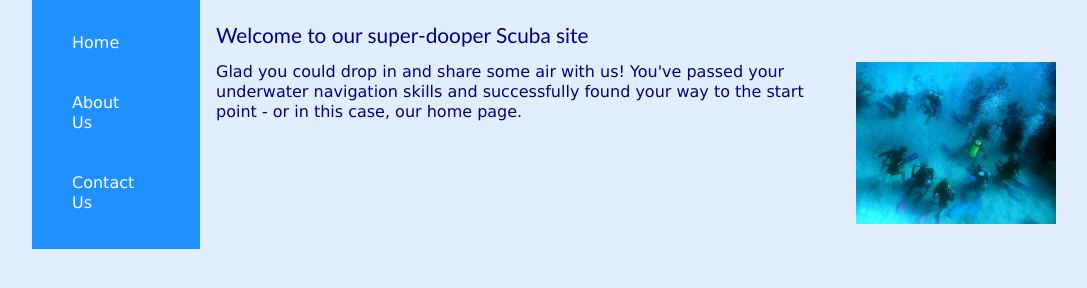
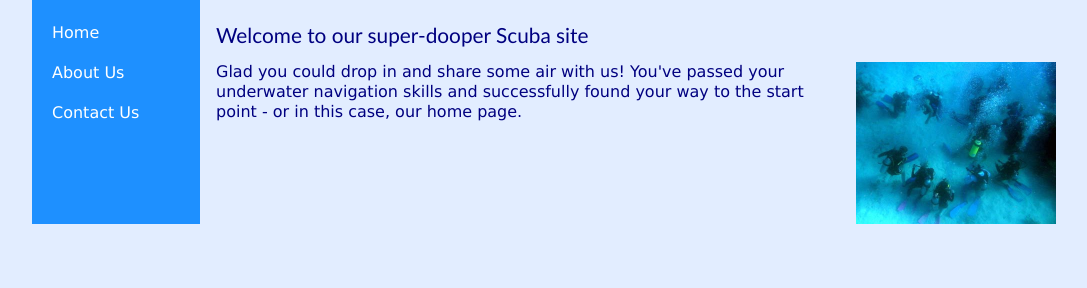
Before and after one commit to petrenkokarina949/Website-Development-Labs, a plain HTML site: page BubbleUnder/index.html in a window 1280 px wide. Shown: the part 108-396 px from the top of the page, without its empty margins (96-1183 px from the left). Drawn offline with Linux system fonts and the light colour scheme.

Commit message:
Week 6 labs completed

```diff
--- a/BubbleUnder/css/style.css
+++ b/BubbleUnder/css/style.css
@@ -38,14 +38,6 @@ nav ul {
 
 nav ul li {
  padding: 10px 20px;
-}
-
-nav ul li a {
-  padding: 10px 20px;
-  text-align: center;
-  display: inline-block;
-  width: 25%;
-  box-sizing: border-box;
 }
 
 nav ul li a:link, nav ul li a:visited {
```
